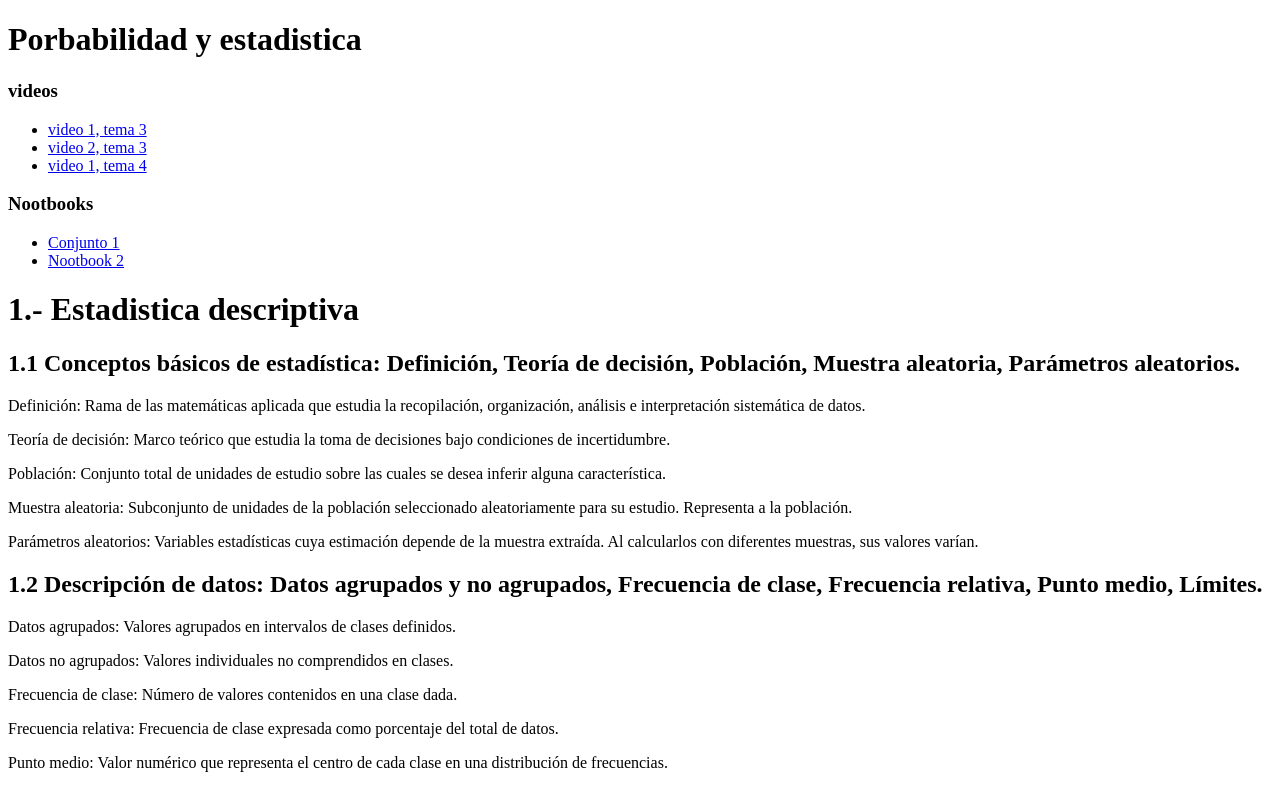
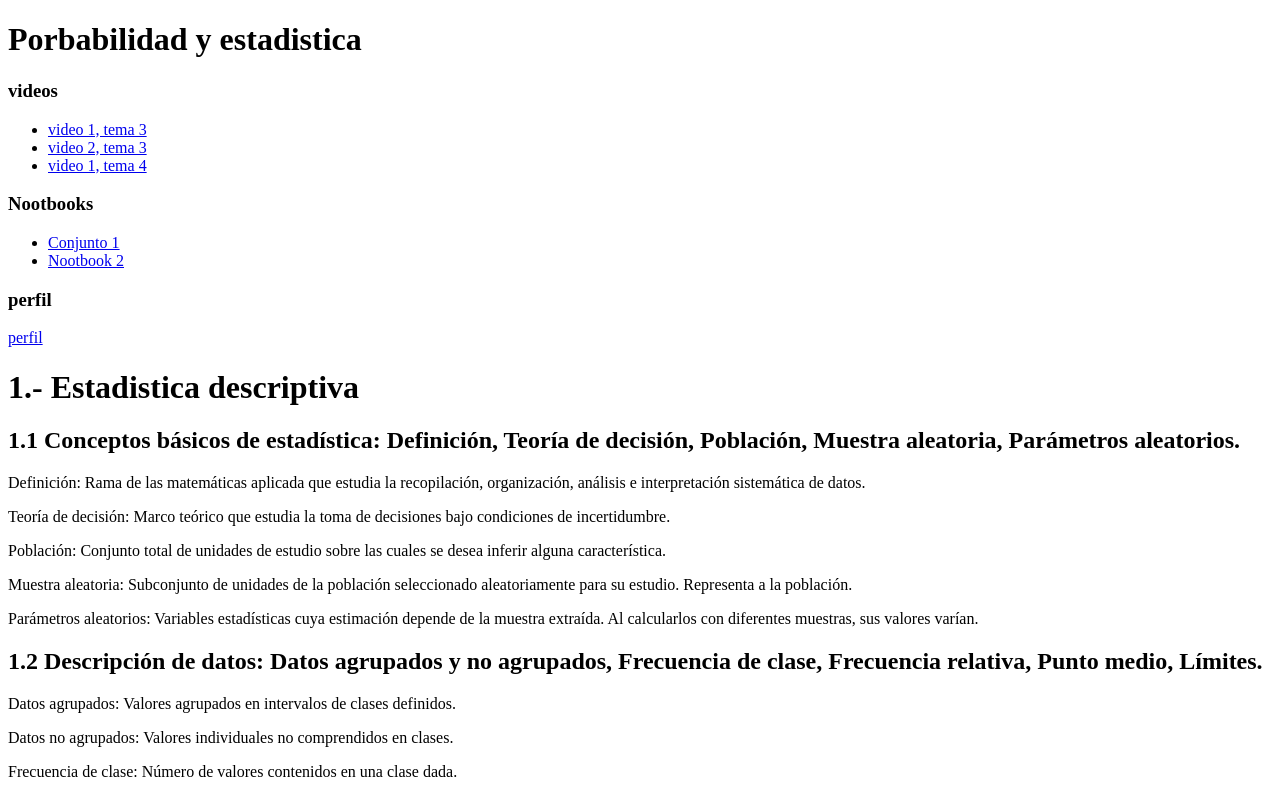
Before and after one commit to SebastianHernadez/TemarioPE, a plain HTML site: page index.html in a window 1280 px wide. Shown: the top 785 px of the page. Drawn offline with Linux system fonts and the light colour scheme.

Commit message:
link perfil

```diff
--- a/index.html
+++ b/index.html
@@ -18,11 +18,15 @@
         <li> <a href="testGlobal.html">Conjunto 1</a></li>
         <li><a href="ejercicios-completos-explicados.html">Nootbook 2</a></li>
         </ul>
+
+        <h3>perfil</h3>
+        <a href="app.dataquest.io/profile/230110313">perfil</a>
         <h1>1.- Estadistica descriptiva</h1>
         <h2>1.1 Conceptos básicos de estadística: Definición,
             Teoría de decisión, Población, Muestra aleatoria,
             Parámetros aleatorios.
         </h2>
+
         <p>
             Definición: Rama de las matemáticas aplicada que estudia la recopilación, organización, análisis e interpretación sistemática de datos.
         </p>
```
